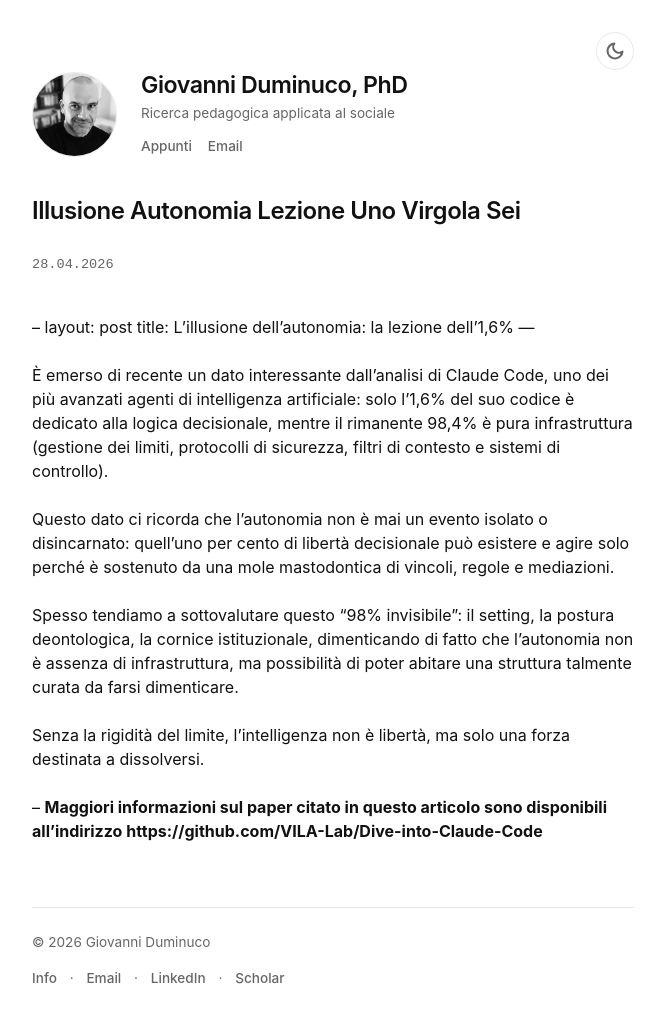
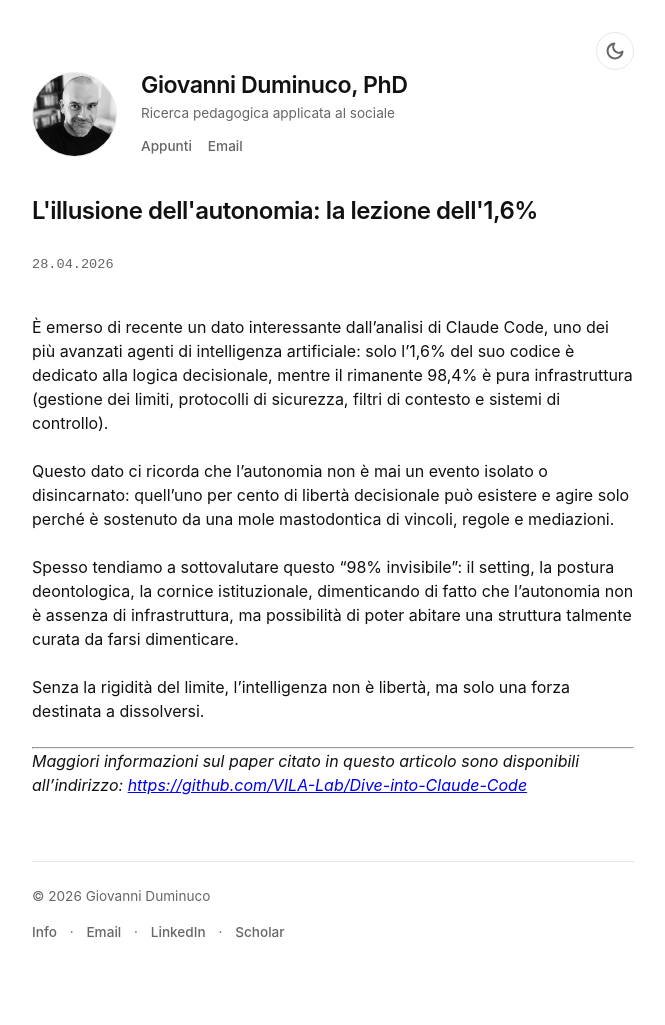
Before and after one commit to dumgio/dumgio.github.io, a Jekyll site: the page built from _posts/2026-04-28-illusione-autonomia-lezione-uno-virgola-sei.md, in a window 1280 px wide. Shown: the whole page, without its empty margins (307-972 px from the left). Built offline with Jekyll 4.4.1, drawn with Linux system fonts in a browser that asks for light colours; our own code applies the rules of GitHub Pages for plain Markdown files; after the commit the page ends 979 px from its top, so only the background shows below that.

Commit message:
Update 2026-04-28-illusione-autonomia-lezione-uno-virgola-sei.md

```diff
--- a/_posts/2026-04-28-illusione-autonomia-lezione-uno-virgola-sei.md
+++ b/_posts/2026-04-28-illusione-autonomia-lezione-uno-virgola-sei.md
@@ -1,6 +1,6 @@
---
+---
 layout: post
-title: L'illusione dell'autonomia: la lezione dell'1,6%
+title: "L'illusione dell'autonomia: la lezione dell'1,6%"
 ---
 
 È emerso di recente un dato interessante dall'analisi di Claude Code, uno dei più avanzati agenti di intelligenza artificiale: solo l’1,6% del suo codice è dedicato alla logica decisionale, mentre il rimanente 98,4% è pura infrastruttura (gestione dei limiti, protocolli di sicurezza, filtri di contesto e sistemi di controllo).
@@ -11,5 +11,6 @@
 
 Senza la rigidità del limite, l'intelligenza non è libertà, ma solo una forza destinata a dissolversi.
 
---
-**Maggiori informazioni sul paper citato in questo articolo sono disponibili all'indirizzo https://github.com/VILA-Lab/Dive-into-Claude-Code**
+---
+
+*Maggiori informazioni sul paper citato in questo articolo sono disponibili all'indirizzo: [https://github.com/VILA-Lab/Dive-into-Claude-Code](https://github.com/VILA-Lab/Dive-into-Claude-Code)*
```
